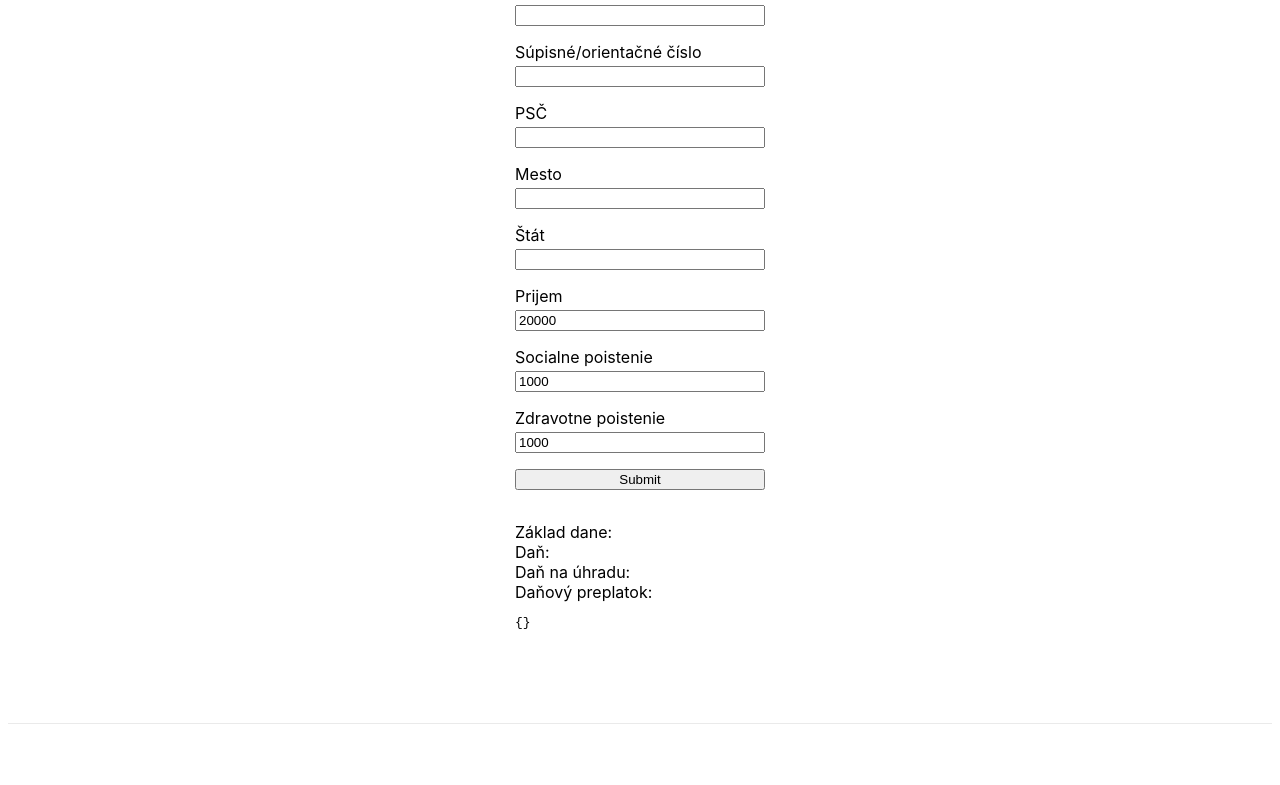
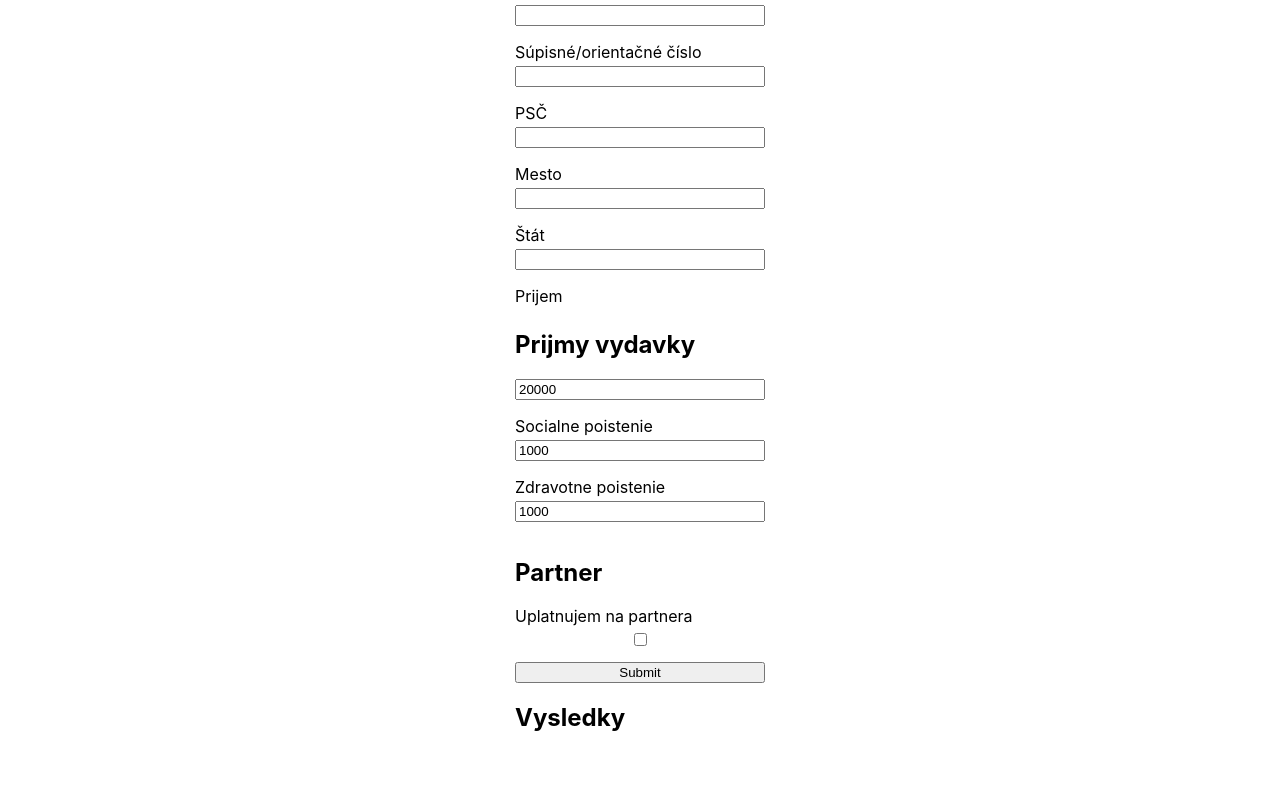
Before and after one commit to slovensko-digital/priznanie-digital, a Next.js app: page / in a window 1280 px wide. Shown: the part 578-1363 px from the top of the page. Built offline with nearby package versions, Linux system fonts and the light colour scheme.

Commit message:
Add some partner fields

```diff
--- a/components/MainForm.tsx
+++ b/components/MainForm.tsx
@@ -1,29 +1,20 @@
 import React, { useState } from "react";
 import { Formik, Field, Form, ErrorMessage } from "formik";
-import { calculate } from "../lib/calculation";
+import { calculate, initTaxFormUserInputValues } from "../lib/calculation";
 import styles from "./MainForm.module.css";
 import { TaxForm, TaxFormUserInput } from "../lib/types";
 import * as Yup from "yup";
 
 const mainFormSchema = Yup.object().shape({
-  r005_meno: Yup.string().required("Pole je povinné."),
-  r004_priezvisko: Yup.string().required("Pole je povinné."),
+  // Zatial bez validacie, aby nepodstatne fieldy nezdrzovali
+  // r005_meno: Yup.string().required("Pole je povinné."),
+  // r004_priezvisko: Yup.string().required("Pole je povinné."),
 });
 
 const MainForm = () => {
   const [taxForm, setTaxForm] = useState<TaxForm>({});
   const initialValues: TaxFormUserInput = {
-    //Údaje o daňovníkovi
-    r001_dic: "",
-    r002_datum_narodenia: "",
-    r004_priezvisko: "",
-    r005_meno: "",
-    r007_ulica: "",
-    r008_cislo: "",
-    r009_psc: "",
-    r010_mesto: "",
-    r011_stat: "",
-
+    ...initTaxFormUserInputValues,
     t1r10_prijmy: 20000,
     priloha3_r11_socialne: 1000,
     priloha3_r13_zdravotne: 1000,
@@ -36,7 +27,7 @@ const MainForm = () => {
       }}
       validationSchema={mainFormSchema}
     >
-      {({ errors, touched }) => (
+      {({ values }) => (
         <Form className={styles.form}>
           <h2>Údaje o daňovníkovi</h2>
           <label htmlFor="r001_dic">DIČ</label>
@@ -65,12 +56,26 @@ const MainForm = () => {
           <label htmlFor="r011_stat">Štát</label>
           <Field name="r011_stat" type="text" />
           <label htmlFor="t1r10_prijmy">Prijem</label>
+
+          <h2>Prijmy vydavky</h2>
           <Field name="t1r10_prijmy" type="number" />
           <label htmlFor="priloha3_r11_socialne">Socialne poistenie</label>
           <Field name="priloha3_r11_socialne" type="number" />
           <label htmlFor="priloha3_r13_zdravotne">Zdravotne poistenie</label>
           <Field name="priloha3_r13_zdravotne" type="number" />
+
+          <h2>Partner</h2>
+          <label htmlFor="r007_ulica">Uplatnujem na partnera</label>
+          <Field name="r032_uplatnujem_na_partnera" type="checkbox" />
+          {values.r032_uplatnujem_na_partnera && (
+            <>
+              <label htmlFor="r031_priezvisko_a_meno">Prizevisko a meno</label>
+              <Field name="r031_priezvisko_a_meno" type="text" />
+            </>
+          )}
+
           <button type="submit">Submit</button>
+          <h2>Vysledky</h2>
           <div className={styles.summary}>
             <div>Základ dane: {taxForm.r080_zaklad_dane_celkovo} </div>
             <div>Daň: {taxForm.r105_dan}</div>
--- a/lib/calculation.ts
+++ b/lib/calculation.ts
@@ -5,7 +5,18 @@ const NEZDANITELNA_CAST_ZAKLADU = 3937.35;
 const PAUSALNE_VYDAVKY_MAX = 20000;
 const DAN_Z_PRIJMU_SADZBA = 0.19;
 
-const initValues: TaxFormUserInput = {
+export const initTaxFormUserInputValues: TaxFormUserInput = {
+  //Údaje o daňovníkovi
+  r001_dic: "",
+  r002_datum_narodenia: "",
+  r004_priezvisko: "",
+  r005_meno: "",
+  r007_ulica: "",
+  r008_cislo: "",
+  r009_psc: "",
+  r010_mesto: "",
+  r011_stat: "",
+  // Partner
   r031_priezvisko_a_meno: "",
   r031_rodne_cislo: "",
   r032_uplatnujem_na_partnera: false,
@@ -13,13 +24,15 @@ const initValues: TaxFormUserInput = {
   r032_partner_pocet_mesiacov: 0,
   r033_partner_kupele: false,
   r033_partner_kupele_uhrady: 0,
+  // Prijmy/vydavky
+  t1r10_prijmy: 0,
   priloha3_r11_socialne: 0,
   priloha3_r13_zdravotne: 0,
 };
 
 export function calculate(taxFormUserInput: TaxFormUserInput) {
   // Make a copy of taxFormUserInput
-  const tf: TaxForm = Object.assign({}, initValues, taxFormUserInput);
+  const tf: TaxForm = Object.assign({}, initTaxFormUserInputValues, taxFormUserInput);
 
   const flatrateExpenses = tf.t1r10_prijmy * 0.6;
   tf.t1r10_vydavky = Math.min(flatrateExpenses, PAUSALNE_VYDAVKY_MAX);
```
